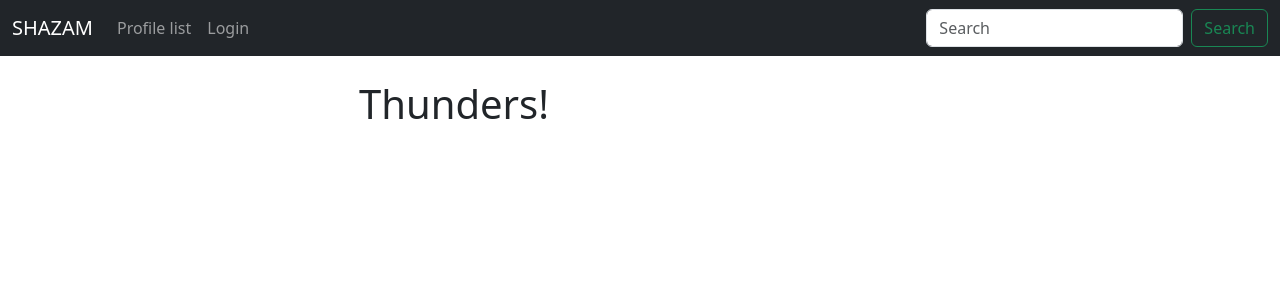
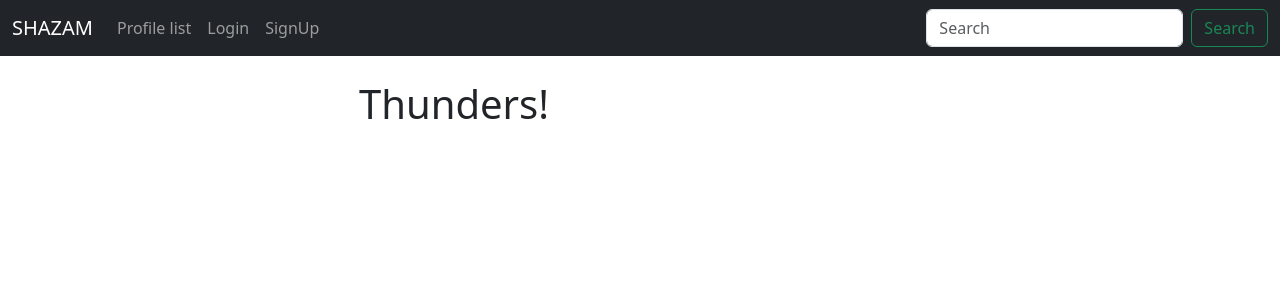
Before and after one commit to shahriaarrr/SHAZAM, a Django app: page / in a window 1280 px wide. Shown: the top 300 px of the page. Run offline with Django 4.2, Linux system fonts and the light colour scheme; data that the repository does not hold is empty.

Commit message:
add signup page link to navbar

```diff
--- a/shazam/templates/navbar.html
+++ b/shazam/templates/navbar.html
@@ -22,6 +22,10 @@
               <li class="nav-item">
                   <a class="nav-link" href="{% url 'login' %}">Login</a>
               </li>
+
+              <li class="nav-item">
+                  <a class="nav-link" href="{% url 'signup' %}">SignUp</a>
+              </li>
           {% endif %}
         </ul>
         <form class="d-flex" role="search">
```
